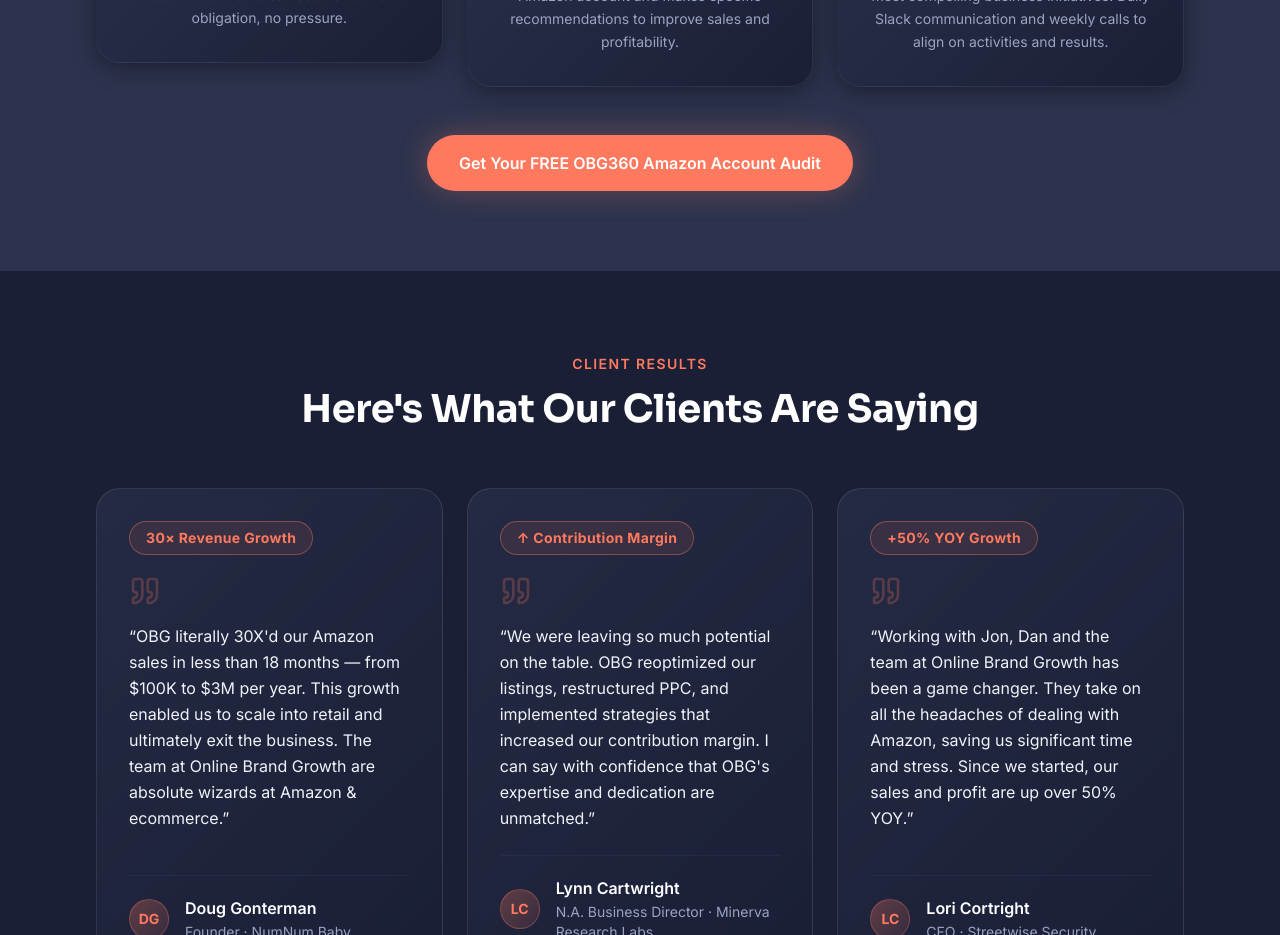
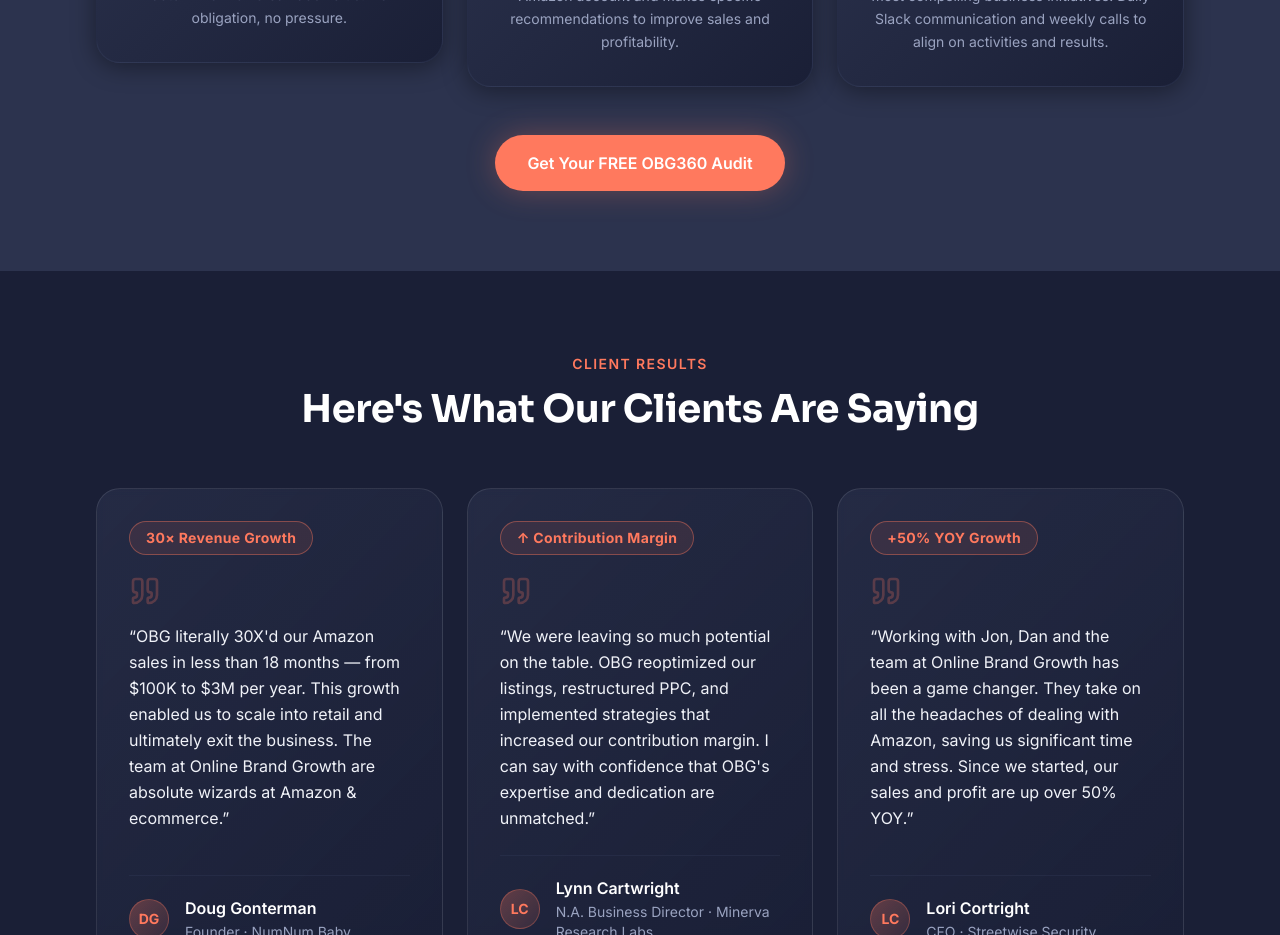
Before and after one commit to jon643/obg-crm, a Next.js app: page / in a window 1280 px wide. Shown: the part 3980-4915 px from the top of the page. Built offline with nearby package versions, Linux system fonts and the light colour scheme.

Commit message:
Update ProcessSteps.tsx

```diff
--- a/components/home/ProcessSteps.tsx
+++ b/components/home/ProcessSteps.tsx
@@ -79,7 +79,7 @@
         <AnimatedSection delay={500}>
           <div className="text-center mt-12">
             <Link href="/#book-call" className="btn-primary text-base px-8 py-4">
-              Get Your FREE OBG360 Amazon Account Audit
+              Get Your FREE OBG360 Audit
             </Link>
           </div>
         </AnimatedSection>
```
